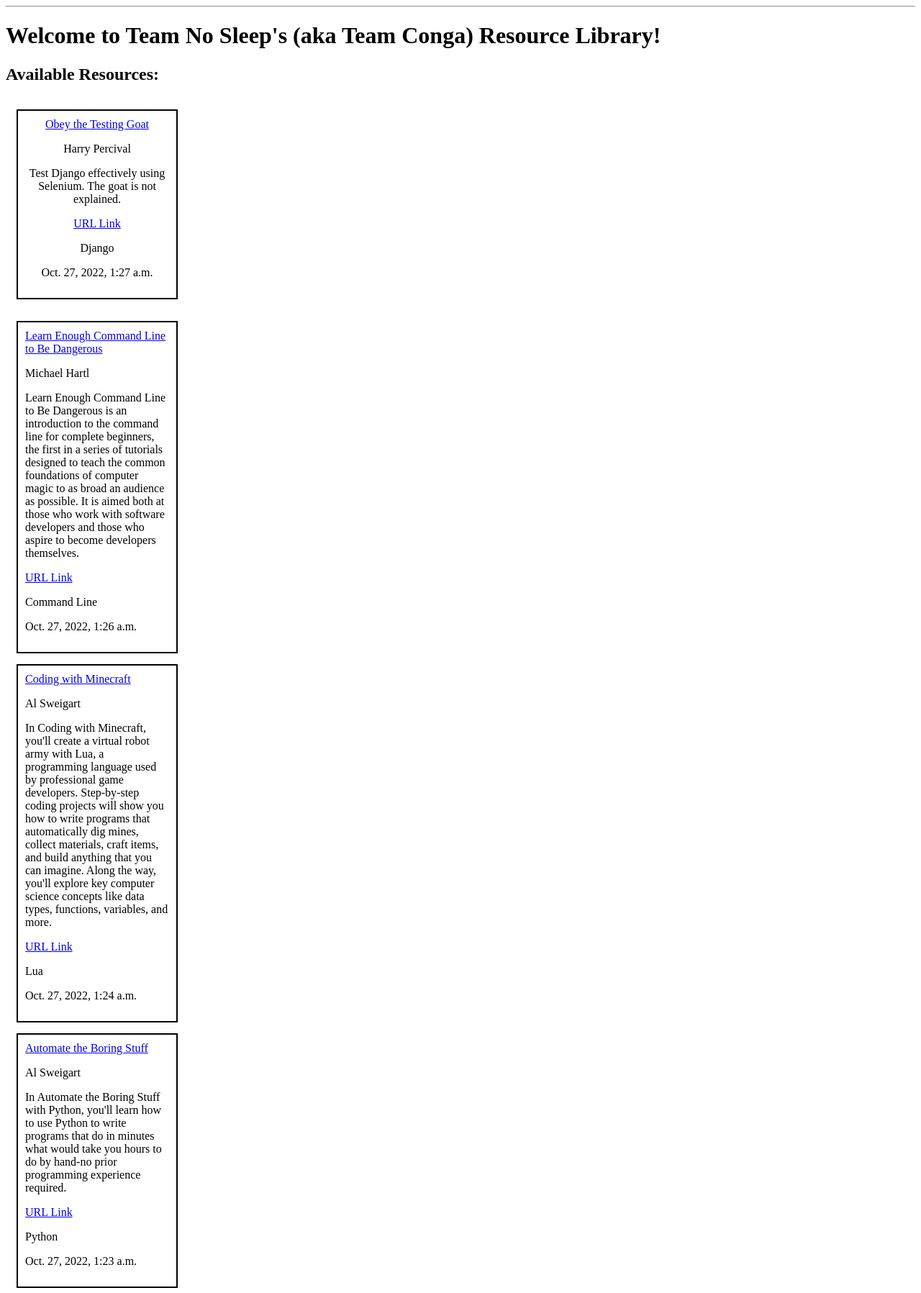
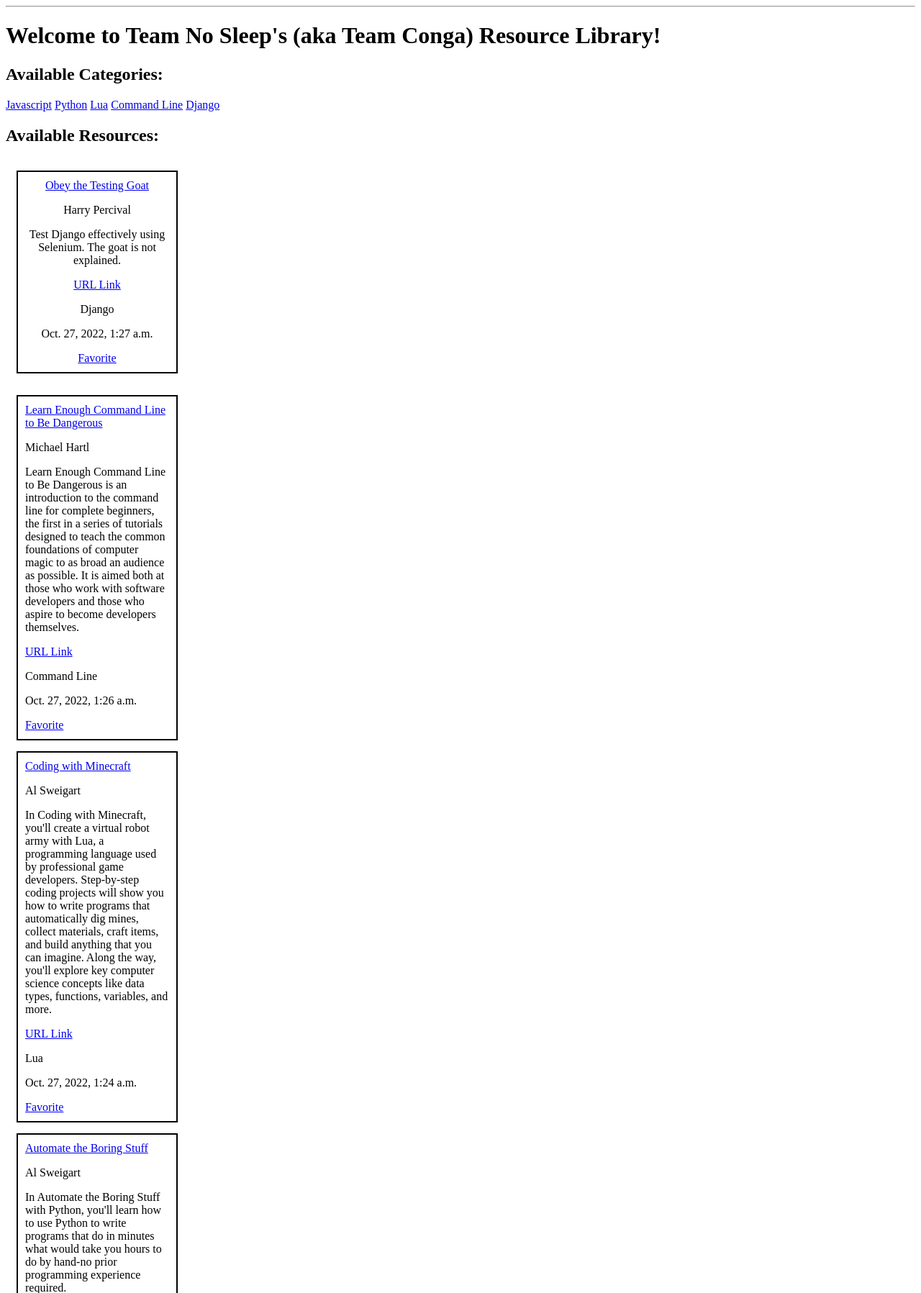
Before and after one commit to Momentum-Team-15/django-freeshelf-pair-version-shadowstock1, a Django app: page / in a window 1280 px wide. Shown: the part 26-1823 px from the top of the page at 72% size. Run offline with Django 4.2, Linux system fonts and the light colour scheme; a user stored in the database is signed in; data comes from the database, SQL or seed files in the repository; both versions use the stored data as it was after the commit.

Commit message:
All features woring, I believe, just need css

```diff
--- a/mysite/urls.py
+++ b/mysite/urls.py
@@ -27,4 +27,5 @@
     path('favorite', views.favorites_page, name='favorites_page'),
     path('accounts/login/', views.login, name='login'),
     path('accounts/logout/', views.logout, name='logout'),
+    path('resource/<slug:slug>', views.category, name='resource_categories'),
 ]
--- a/shelf/Templates/base.html
+++ b/shelf/Templates/base.html
@@ -11,6 +11,13 @@
 </head>
 <body>
 
+    <header>
+        <a href="/accounts/login" class="login_button">Login</a>
+        <a href="/accounts/register" class="register_button">Register</a>
+        <a href="{% url 'favorites_page' %}">Favorites</a>
+        <a href="{% url 'logout' %}">Logout</a>
+    </header>
+<hr>
 {% block content %}
 
 {% endblock %}
--- a/shelf/Templates/shelf/index.html
+++ b/shelf/Templates/shelf/index.html
@@ -1,15 +1,12 @@
 {% extends 'base.html' %}
 {% block content %}
 
-<header>
-    <a href="/accounts/login" class="login_button">Login</a>
-    <a href="/accounts/register" class="register_button">Register</a>
-    <a href="{% url 'favorites_page' %}">Favorites</a>
-    <a href="{% url 'logout' %}">Logout</a>
-</header>
-<hr>
 <h1>Welcome to Team No Sleep's (aka Team Conga) Resource Library!</h1>
 
+<h2>Available Categories:</h2>
+{% for cat in categories %}
+<a href="{% url 'resource_categories' cat.slug %}">{{ cat }}</a>
+{% endfor %}
 
 <h2>Available Resources:</h2>
     <div class ="container">
@@ -21,7 +18,8 @@
             <a href="{{ resource.url }}">URL Link</a>
             <p>{{ resource.category }}</p>
             <p>{{ resource.created_at }}</p>
+            <a href="{% url 'favorite' res_pk=resource.pk %}">Favorite</a>
         </div>
     </div>
-        {% endfor %}
+    {% endfor %}
 {% endblock %}
```
Also changed, not shown: shelf/Templates/shelf/category_info.html (deleted, +0 -9 lines), shelf/Templates/shelf/resource_categories.html (added, +14 -0 lines), db.sqlite3.
